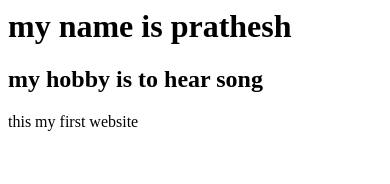
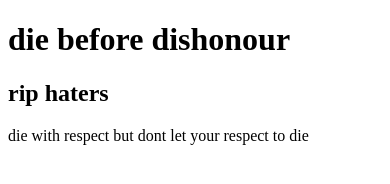
Before and after one commit to Prathesh2/prathesh2.github.io, a plain HTML site: page index.html in a window 390 px wide. Drawn offline with Linux system fonts and the light colour scheme.

Commit message:
edited from my phone

```diff
--- a/index.html
+++ b/index.html
@@ -1,10 +1,10 @@
-<DOCTYPE html>
+<!DOCTYPE html>
 <html>
 <body>
 
-<h1>my name is prathesh</h1>
-<h2>my hobby is to hear song</h2>
-<p>this my first website</p>
+<h1>die before dishonour</h1>
+<h2>rip haters</h2>
+<p>die with respect but dont let your respect to die</p>
 
-<body>
+</body>
 </html>
```
Also changed, not shown: Index.html (deleted, +0 -10 lines).
